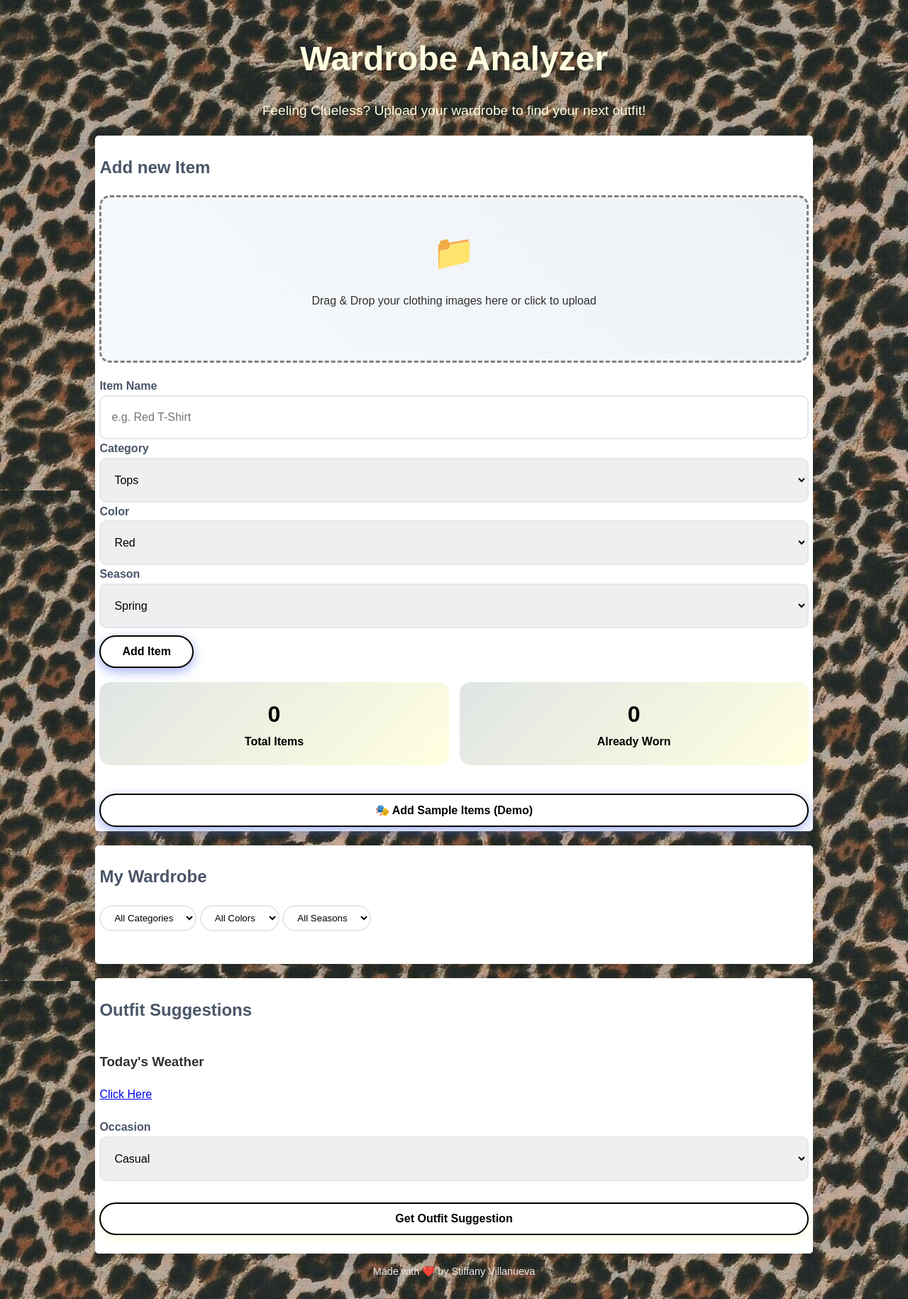
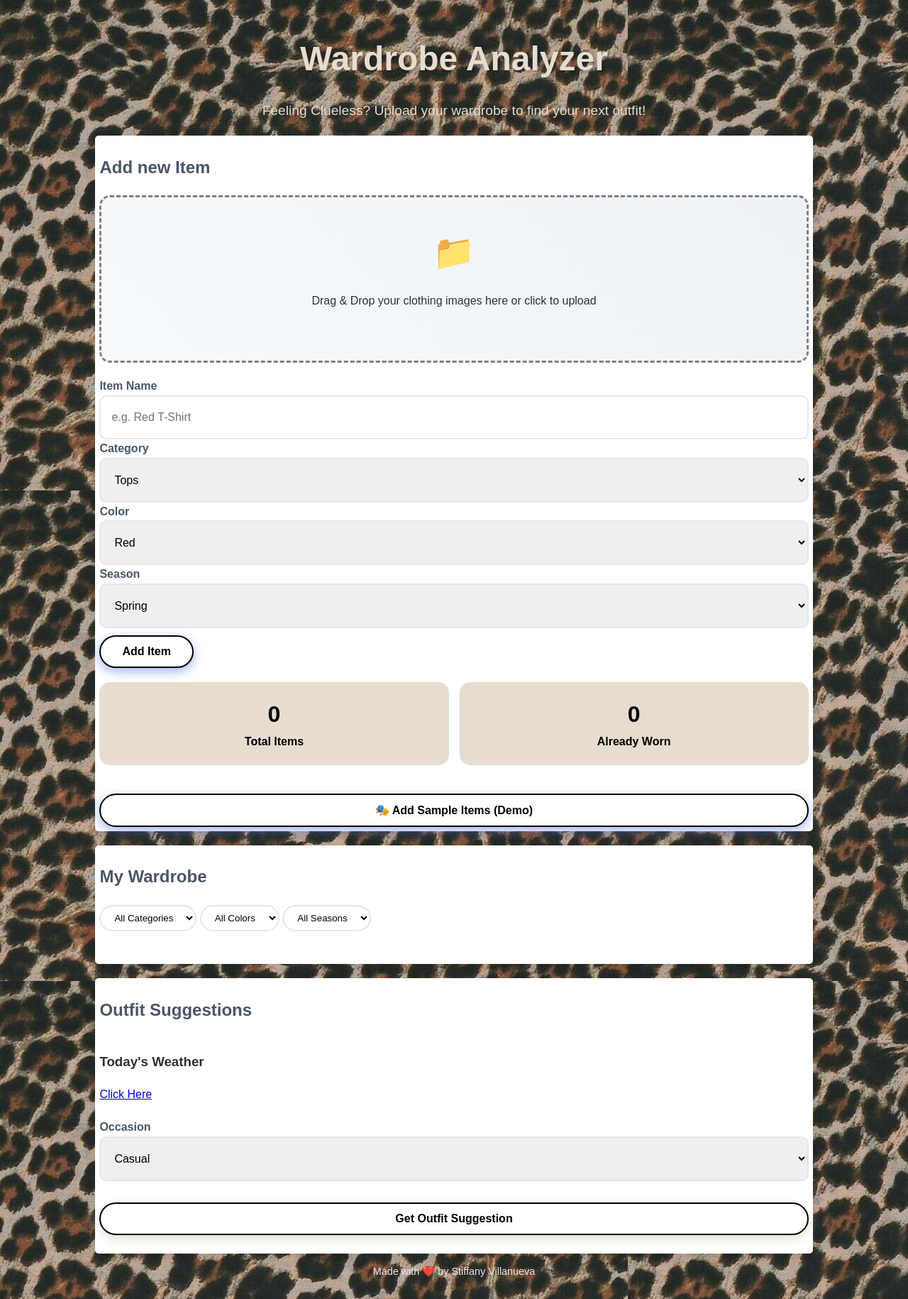
Before and after one commit to stiffanyv66/Wardrobe-Analyzer, a plain HTML site: page index.html in a window 1280 px wide. Shown: the whole page at 71% size. Drawn offline with Linux system fonts and the light colour scheme; no server answers.

Commit message:
ALL DONE

```diff
--- a/index.css
+++ b/index.css
@@ -23,7 +23,7 @@
         .header {
             text-align: center;
             margin-bottom: 0;
-            color: lightyellow;
+            color: rgb(230, 221, 208);
             opacity: 100%;
         }
 
@@ -143,16 +143,16 @@
 
         .btn:hover {
             background: lightgray;
-            box-shadow: 0 5px 15px lightyellow;
+            box-shadow: 0 5px 15px rgb(230, 221, 208);
         }
 
         .btn-secondary {
             background: white;
-            box-shadow: 0 5px 15px lightyellow;
+            box-shadow: 0 5px 15px rgb(230, 221, 208);
         }
 
         .btn-secondary:hover {
-            box-shadow: 0 8px 25px lightyellow;
+            box-shadow: 0 8px 25px rgb(230, 221, 208);
         }
 
         .wardrobe-grid {
@@ -289,7 +289,7 @@
         }
 
         .stat-card {
-            background: linear-gradient(135deg, #e0e5e4, lightyellow);
+            background: rgb(230, 221, 208);
             padding: 20px;
             border-radius: 15px;
             text-align: center;
```
